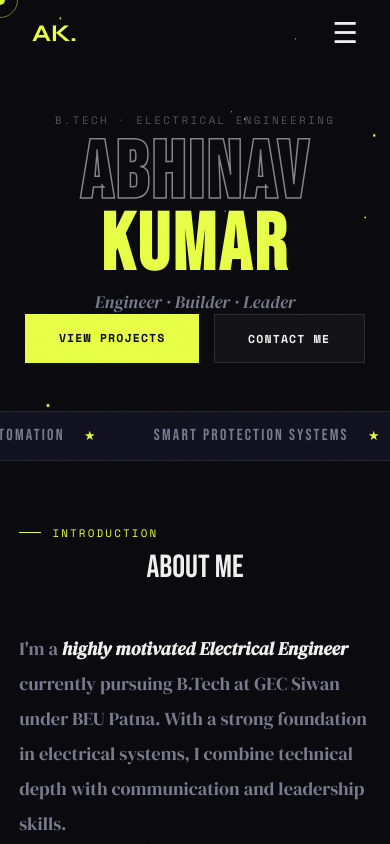
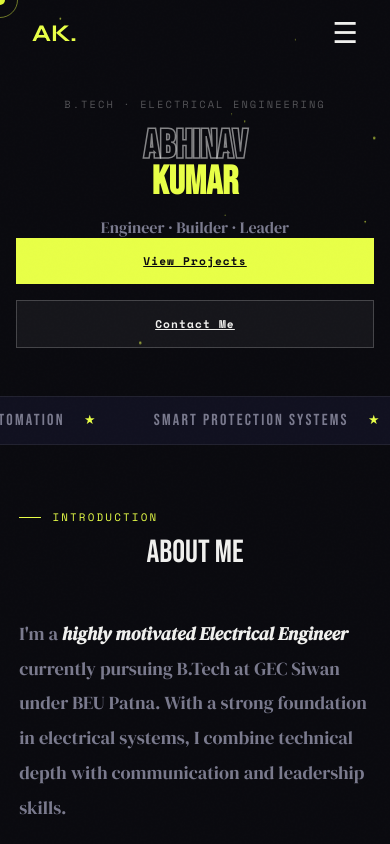
Before and after one commit to MrInnovative7/mrportfolio, a React (Create React App) app: page / in a window 390 px wide. Shown: the top 844 px of the page. Built offline with nearby package versions, Linux system fonts and the light colour scheme.

Commit message:
hero section fix + responsive update

```diff
--- a/src/components/Hero.css
+++ b/src/components/Hero.css
@@ -3,53 +3,54 @@
   position: relative;
   display: flex;
   flex-direction: column;
-  justify-content: flex-end;
+  justify-content: center; /* FIXED */
   overflow: hidden;
 }
 
+/* Canvas */
 .hero-canvas {
   position: absolute;
   inset: 0;
   width: 100%;
   height: 100%;
   z-index: 0;
+  opacity: 0.9; /* 🔥 visibility fix */
 }
 
+/* Overlay (LIGHTER so animation dikhe) */
 .hero-vignette {
   position: absolute;
   inset: 0;
   background: linear-gradient(
     to bottom,
-    rgba(10,10,15,0.1) 0%,
-    rgba(10,10,15,0.5) 42%,
-    rgba(10,10,15,0.93) 72%,
-    rgba(10,10,15,1) 100%
+    rgba(10,10,15,0.05) 0%,
+    rgba(10,10,15,0.3) 40%,
+    rgba(10,10,15,0.7) 75%,
+    rgba(10,10,15,0.9) 100%
   );
   z-index: 1;
   pointer-events: none;
 }
 
-/* Status pill */
+/* Status */
 .hero-status {
   position: absolute;
-  top: 6.5rem;
+  top: 6rem;
   left: 50%;
   transform: translateX(-50%);
   z-index: 5;
   display: flex;
   align-items: center;
-  gap: 0.55rem;
+  gap: 0.5rem;
   font-family: var(--font-mono);
   font-size: 0.65rem;
   letter-spacing: 0.14em;
   text-transform: uppercase;
   color: var(--accent);
-  background: rgba(10,10,15,0.65);
-  border: 1px solid rgba(232,255,71,0.22);
-  padding: 0.45rem 1.1rem;
-  backdrop-filter: blur(12px);
-  white-space: nowrap;
-  animation: fadeDown 0.9s 0.2s ease both;
+  background: rgba(10,10,15,0.6);
+  border: 1px solid rgba(232,255,71,0.25);
+  padding: 0.4rem 1rem;
+  backdrop-filter: blur(10px);
 }
 
 .status-dot {
@@ -58,19 +59,17 @@
   background: var(--accent);
   border-radius: 50%;
   animation: sdotPulse 2s ease-in-out infinite;
-  flex-shrink: 0;
 }
 
-/* Corner stats */
+/* Stats */
 .hero-stat {
   position: absolute;
-  bottom: 4.5rem;
+  bottom: 4rem;
   z-index: 3;
   background: rgba(10,10,15,0.6);
   border: 1px solid rgba(255,255,255,0.08);
-  padding: 0.9rem 1.3rem;
-  backdrop-filter: blur(16px);
-  animation: fadeUp 1s 1.1s ease both;
+  padding: 0.8rem 1.2rem;
+  backdrop-filter: blur(12px);
 }
 
 .hero-stat--left  { left: 3rem; }
@@ -78,48 +77,39 @@
 
 .stat-value {
   font-family: var(--font-display);
-  font-size: 2.2rem;
+  font-size: 2rem;
   color: var(--accent);
-  line-height: 1;
 }
 
 .stat-label {
   font-family: var(--font-mono);
-  font-size: 0.58rem;
+  font-size: 0.55rem;
   color: var(--muted);
-  letter-spacing: 0.12em;
   text-transform: uppercase;
-  margin-top: 0.2rem;
 }
 
-/* Center content */
+/* Content */
 .hero-content {
   position: relative;
   z-index: 2;
   text-align: center;
-  padding: 0 2rem 5rem;
-  display: flex;
-  flex-direction: column;
-  align-items: center;
+  padding: 0 2rem;
 }
 
 .hero-eyebrow {
   font-family: var(--font-mono);
-  font-size: 0.68rem;
-  letter-spacing: 0.22em;
+  font-size: 0.65rem;
+  letter-spacing: 0.2em;
   text-transform: uppercase;
   color: rgba(255,255,255,0.3);
-  margin-bottom: 1.4rem;
-  animation: fadeUp 0.9s 0.4s ease both;
+  margin-bottom: 1rem;
 }
 
 .hero-name {
   font-family: var(--font-display);
-  font-size: clamp(5rem, 13vw, 11rem);
+  font-size: clamp(4rem, 10vw, 10rem);
   line-height: 0.9;
-  letter-spacing: 0.04em;
-  margin-bottom: 1.1rem;
-  animation: fadeUp 0.9s 0.55s ease both;
+  margin-bottom: 1rem;
 }
 
 .hero-name__hollow {
@@ -136,147 +126,103 @@
 .hero-divider {
   display: flex;
   align-items: center;
-  gap: 1.4rem;
-  margin: 1.4rem 0 2.4rem;
-  animation: fadeUp 0.9s 0.7s ease both;
+  gap: 1rem;
+  margin: 1rem 0 2rem;
 }
 
 .divider-line {
   flex: 1;
   height: 1px;
-  max-width: 110px;
-  background: linear-gradient(to right, transparent, rgba(255,255,255,0.12));
-}
-
-.divider-line--right {
-  background: linear-gradient(to left, transparent, rgba(255,255,255,0.12));
+  background: rgba(255,255,255,0.15);
 }
 
 .hero-subtitle {
   font-family: var(--font-serif);
-  font-style: italic;
-  font-size: 1.1rem;
+  font-size: 1rem;
   color: var(--muted);
 }
 
-/* CTA buttons */
+/* Buttons */
 .hero-ctas {
   display: flex;
-  gap: 0.9rem;
-  flex-wrap: wrap;
+  gap: 1rem;
   justify-content: center;
-  animation: fadeUp 0.9s 0.85s ease both;
 }
 
 .btn {
   font-family: var(--font-mono);
-  font-size: 0.72rem;
+  font-size: 0.7rem;
   font-weight: 700;
   letter-spacing: 0.1em;
-  text-transform: uppercase;
-  text-decoration: none;
-  padding: 0.95rem 2.1rem;
-  transition: transform 0.2s, box-shadow 0.25s, border-color 0.25s, color 0.25s;
-  display: inline-block;
+  padding: 0.9rem 2rem;
 }
 
 .btn--primary {
   background: var(--accent);
   color: #0a0a0f;
-  border: none;
-}
-
-.btn--primary:hover {
-  transform: translateY(-3px);
-  box-shadow: 0 10px 35px rgba(232,255,71,0.25);
 }
 
 .btn--outline {
-  background: rgba(255,255,255,0.04);
+  background: rgba(255,255,255,0.05);
+  border: 1px solid rgba(255,255,255,0.2);
   color: var(--text);
-  border: 1px solid rgba(255,255,255,0.11);
-  backdrop-filter: blur(10px);
-}
-
-.btn--outline:hover {
-  border-color: rgba(232,255,71,0.45);
-  color: var(--accent);
-  transform: translateY(-3px);
 }
 
 /* Scroll hint */
 .scroll-hint {
   position: absolute;
-  bottom: 1.2rem;
+  bottom: 1rem;
   left: 50%;
   transform: translateX(-50%);
-  z-index: 3;
-  display: flex;
-  flex-direction: column;
-  align-items: center;
-  gap: 0.35rem;
-  animation: fadeUp 1s 1.4s ease both;
 }
 
-.scroll-hint span {
-  font-family: var(--font-mono);
-  font-size: 0.58rem;
-  letter-spacing: 0.2em;
-  text-transform: uppercase;
-  color: rgba(255,255,255,0.18);
-}
-
-.scroll-line {
-  width: 1px;
-  height: 36px;
-  background: linear-gradient(to bottom, rgba(232,255,71,0.6), transparent);
-  animation: scrollAnim 2.2s ease-in-out infinite;
-}
-
-@media (max-width: 900px) {
-  .hero-stat--left  { left: 1rem;  bottom: 5rem; }
-  .hero-stat--right { right: 1rem; bottom: 5rem; }
-}
-
-/* ===== MOBILE HERO FIX (IMPORTANT) ===== */
+/* ===== MOBILE FIX ===== */
 @media (max-width: 768px) {
 
   .hero {
-    min-height: auto;         /* ❌ remove full height */
-    height: auto;
-    padding-top: 6rem;        /* navbar ke niche space */
+    min-height: auto;
+    padding-top: 5rem;
     padding-bottom: 2rem;
-    justify-content: center;  /* center content */
   }
 
   .hero-content {
     padding: 1rem;
-    margin-top: 0;
   }
 
-  /* Name spacing fix */
   .hero-name {
-    margin-top: 0;
-    margin-bottom: 0.5rem;
-  }
-
-  /* Remove extra vertical gap */
-  .hero-eyebrow {
-    margin-bottom: 0.6rem;
+    font-size: clamp(2.5rem, 8vw, 3.5rem);
   }
 
   .hero-divider {
-    margin: 0.8rem 0 1.2rem;
+    flex-direction: column;
+    gap: 0.5rem;
   }
 
-  /* Canvas height control */
-  .hero-canvas {
-    height: 100%;
+  .divider-line {
+    display: none;
   }
 
-  /* Remove extra top floating elements */
+  .hero-ctas {
+    flex-direction: column;
+    width: 100%;
+  }
+
+  .btn {
+    width: 100%;
+    text-align: center;
+  }
+
+  .hero-stat,
+  .scroll-hint {
+    display: none;
+  }
+
   .hero-status {
     top: 4.5rem;
+    font-size: 0.55rem;
   }
 
+  .hero-canvas {
+    opacity: 0.6; /* mobile performance */
+  }
 }
```
